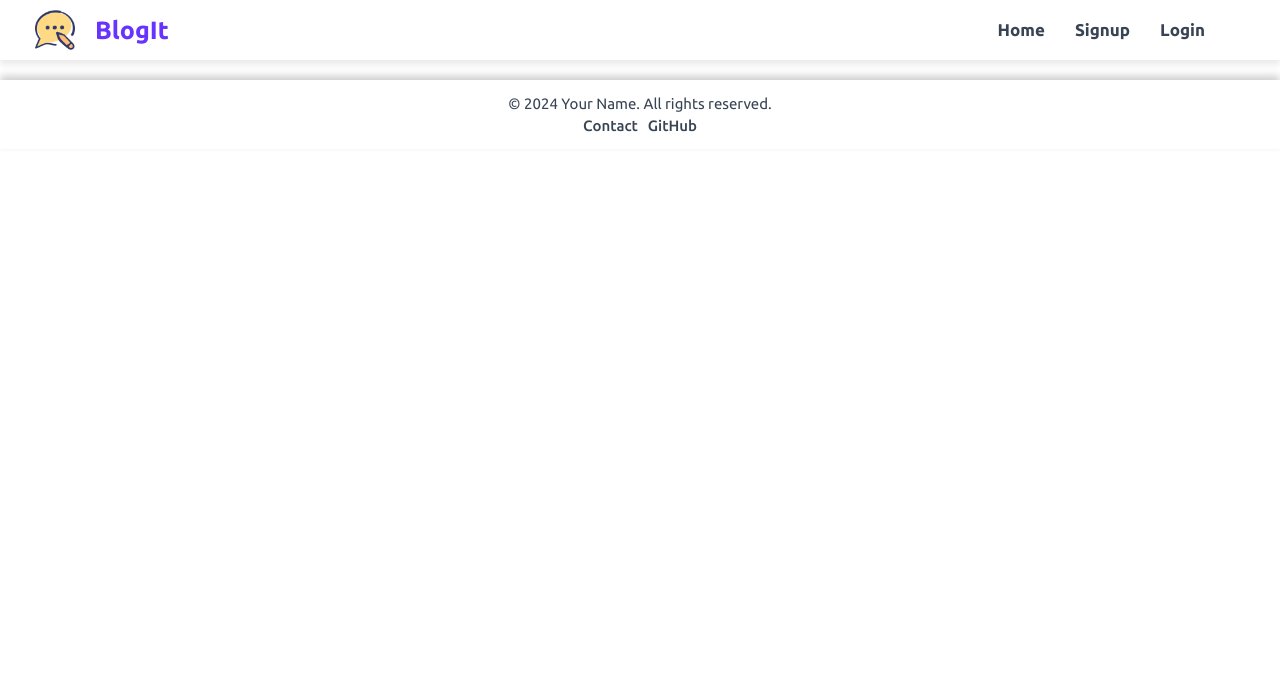
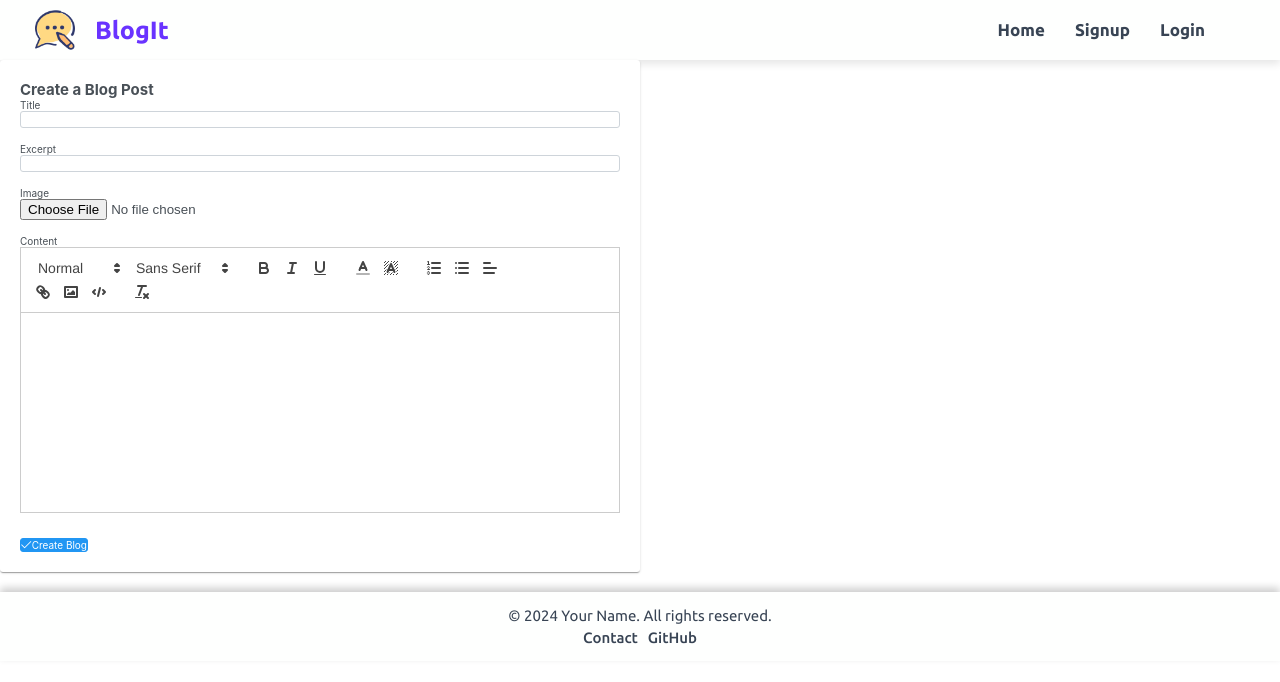
Before and after one commit to kingjames500/BlogIt-blog-web-Application-in-express-ReactJS-and-Prisma, a React (Vite) app in the folder frontend/: page /create-blog in a window 1280 px wide. Shown: the top 682 px of the page. Built offline with nearby package versions, Linux system fonts and the light colour scheme.

Commit message:
creating blogs

```diff
--- a/frontend/package.json
+++ b/frontend/package.json
@@ -11,6 +11,8 @@
   },
   "dependencies": {
     "dotenv": "^16.4.5",
+    "primereact": "^10.8.4",
+    "quill": "^2.0.2",
     "react": "^18.3.1",
     "react-dom": "^18.3.1",
     "react-loader-spinner": "^6.1.6",
--- a/frontend/src/App.jsx
+++ b/frontend/src/App.jsx
@@ -5,6 +5,7 @@ import Landingpage from "./Pages/LandingPage/Landingpage";
 import SignupPage from "./Pages/SignupPage/SignupPage";
 import Loginpage from "./Pages/LoginPage/Loginpage";
 import BlogListingPage from "./Pages/BlogListingPage/BlogListingPage";
+import CreateBlogPage from "./Pages/CreateBlogPage/CreateBlogPage";
 import Header from "./components/Header/Header";
 import Footer from "./components/Footer/Footer";
 
@@ -20,6 +21,7 @@ function App() {
           <Route path="/signup" element={<SignupPage />} />
           <Route path="/login" element={<Loginpage />} />
           <Route path="/blogs" element={<BlogListingPage />} />
+          <Route path="/create-blog" element={<CreateBlogPage />} />
         </Routes>
       </BrowserRouter>
       <Footer />
--- /dev/null
+++ b/frontend/src/Pages/CreateBlogPage/CreateBlogPage.jsx
@@ -0,0 +1,11 @@
+import React from 'react'
+import CreateBlog from '../../components/CreateBlog/CreateBlog'
+
+function CreateBlogPage() {
+  return (
+
+    <CreateBlog />
+  )
+}
+
+export default CreateBlogPage
--- /dev/null
+++ b/frontend/src/components/BlogListing/BlogListing.jsx
@@ -0,0 +1,9 @@
+import React from 'react'
+
+function BlogListing() {
+  return (
+    <div>BlogListing</div>
+  )
+}
+
+export default BlogListing
--- /dev/null
+++ b/frontend/src/components/CreateBlog/CreateBlog.css
@@ -0,0 +1,18 @@
+.p-field {
+  margin-bottom: 1.5rem;
+}
+
+.p-d-block {
+  display: block;
+  width: 100%;
+}
+
+.p-mt-2 {
+  margin-top: 1rem;
+}
+
+.p-shadow-3 {
+  padding: 2rem;
+  width: 50%;
+  max-width: 800px;
+}
--- /dev/null
+++ b/frontend/src/components/CreateBlog/CreateBlog.jsx
@@ -0,0 +1,70 @@
+import React, { useState } from 'react';
+import { Card } from 'primereact/card';
+import { InputText } from 'primereact/inputtext';
+import { Editor } from 'primereact/editor';
+import { Button } from 'primereact/button';
+import 'primereact/resources/themes/saga-blue/theme.css';
+import 'primereact/resources/primereact.min.css';
+import 'primeicons/primeicons.css';
+import 'quill/dist/quill.snow.css';
+import './CreateBlog.css'; // Add custom styles here
+
+const CreateBlog = () => {
+    const [title, setTitle] = useState('');
+    const [excerpt, setExcerpt] = useState('');
+    const [content, setContent] = useState('');
+    const [image, setImage] = useState(null);
+
+    const handleTextChange = (e) => {
+        setContent(e.htmlValue);
+    };
+
+    const handleImageChange = (e) => {
+        setImage(e.target.files[0]);
+    };
+
+    const handleSubmit = (e) => {
+        e.preventDefault();
+        // Handle form submission
+        const formData = new FormData();
+        formData.append('title', title);
+        formData.append('excerpt', excerpt);
+        formData.append('content', content);
+        formData.append('image', image);
+
+        console.log(formData);
+        // Add your form submission logic here
+    };
+
+    return (
+        <div className="p-d-flex p-jc-center">
+            <Card title="Create a Blog Post" className="p-shadow-3">
+                <form onSubmit={handleSubmit}>
+                    <div className="p-field">
+                        <label htmlFor="title" className="p-d-block">Title</label>
+                        <InputText id="title" value={title} onChange={(e) => setTitle(e.target.value)} className="p-inputtext-lg p-d-block" />
+                    </div>
+
+                    <div className="p-field">
+                        <label htmlFor="excerpt" className="p-d-block">Excerpt</label>
+                        <InputText id="excerpt" value={excerpt} onChange={(e) => setExcerpt(e.target.value)} className="p-inputtext-lg p-d-block" />
+                    </div>
+
+                    <div className="p-field">
+                        <label htmlFor="image" className="p-d-block">Image</label>
+                        <input type="file" id="image" onChange={handleImageChange} className="p-d-block" />
+                    </div>
+
+                    <div className="p-field">
+                        <label htmlFor="content" className="p-d-block">Content</label>
+                        <Editor id="content" value={content} onTextChange={handleTextChange} style={{ height: '200px' }} />
+                    </div>
+
+                    <Button type="submit" label="Create Blog" icon="pi pi-check" className="p-mt-2" />
+                </form>
+            </Card>
+        </div>
+    );
+};
+
+export default CreateBlog;
--- a/frontend/src/components/Header/Header.jsx
+++ b/frontend/src/components/Header/Header.jsx
@@ -40,6 +40,11 @@ function NavbarHeader() {
               <li className="navigation-list-items">
                 <Link className="links" to="/blogs">
                   blogs
+                </Link>
+              </li>
+              <li className="navigation-list-items">
+                <Link className="links" to="/create-blog">
+                  Create Blog
                 </Link>
               </li>
               <li className="navigation-list-items">
--- a/frontend/src/components/Login/Login.jsx
+++ b/frontend/src/components/Login/Login.jsx
@@ -115,7 +115,7 @@ function LoginForm() {
           )}
         </button>
         <RegisterLink />
-      </form>
+      </form>cd client
     </div>
   );
 }
```
Also changed, not shown: 1 other file (tests, documents, lock files or other folders).
